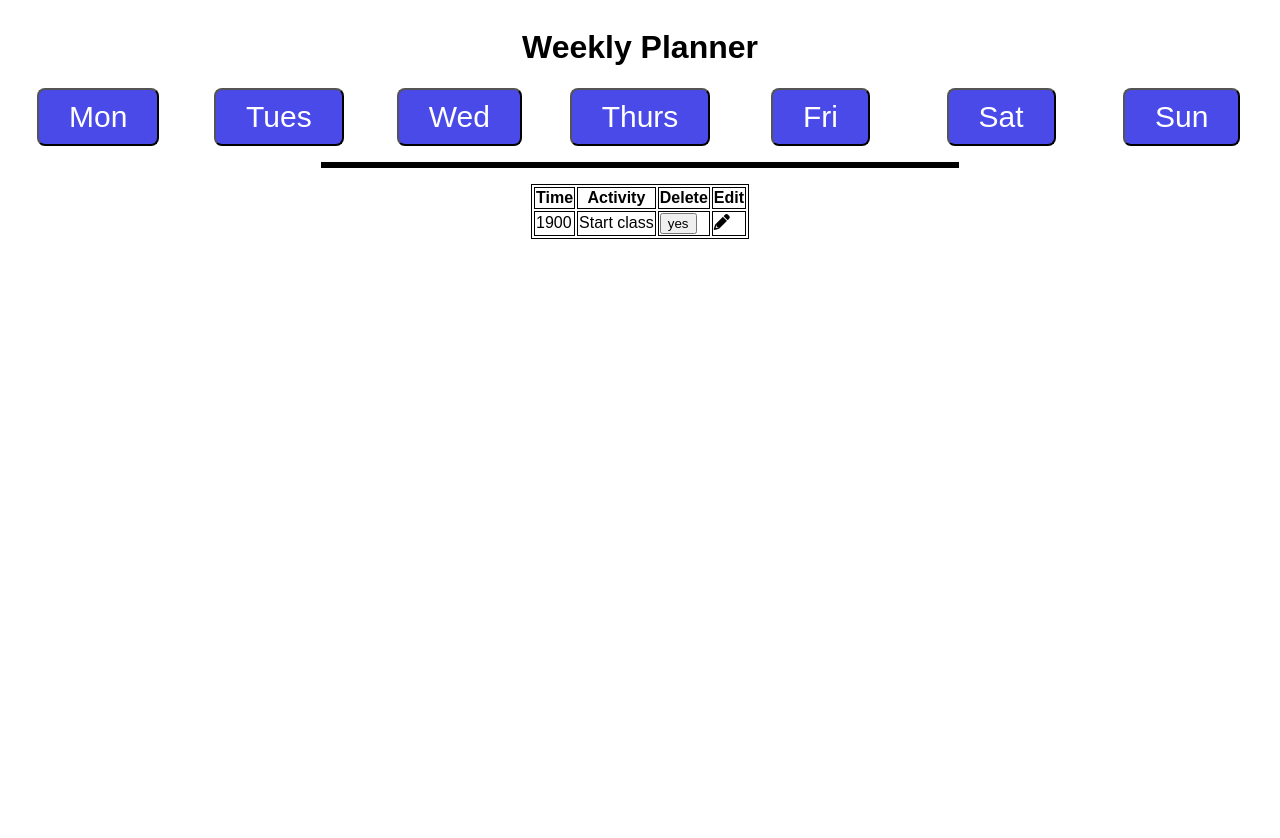
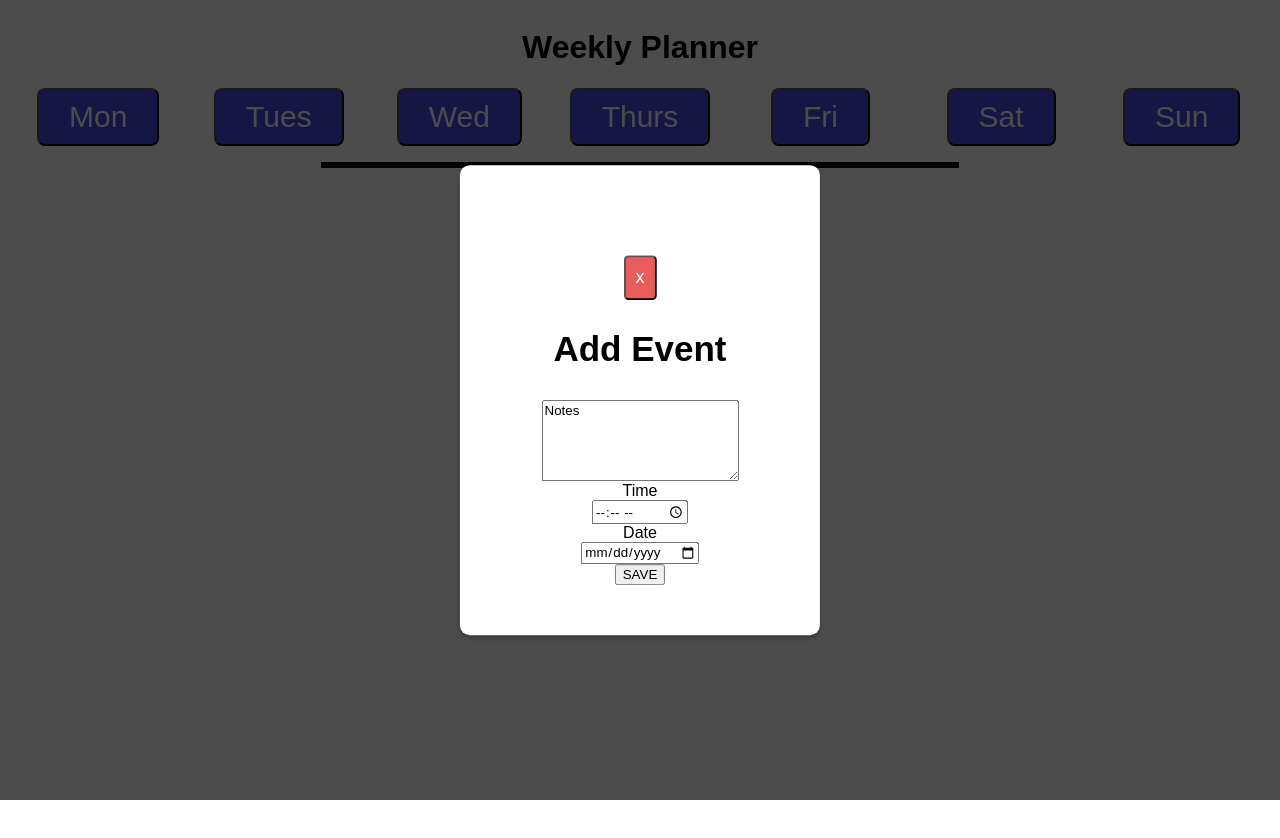
Before and after one commit to Aiden-Peace300/week-planner, a website: page index.html in a window 1280 px wide. Both pictures are taken after a click on the button "Mon". Before the commit the page ends 800 px from the top, so only its background shows below. Drawn offline with Linux system fonts and the light colour scheme.

Commit message:
Updated x close button

```diff
--- a/index.html
+++ b/index.html
@@ -51,14 +51,19 @@
         <div class="column-full">
           <!-- The Popup -->
           <div class="popup">
+            <div class="wrapper">
               <div class="popup-content">
+                <div class="x-button">
+                  <button class="close-button">x</button>
+                </div>
                 <h2>Add Event</h2>
                 <textarea cols="22" rows="5">Notes</textarea>
                 <label for="time">Time</label>
                 <input type="time" id="time" class="time-button"></input>
                 <label for="date">Date</label>
                 <input type="date" id="date" class="day-button"></input>
-              <button class="close-button">close</button>
+                <button type="submit">SAVE</button>
+              </div>
             </div>
           </div>
         </div>
--- a/main.js
+++ b/main.js
@@ -1,4 +1,4 @@
-const $clickButton = document.querySelectorAll('.click-button');
+const $clickButton = document.querySelector('.click-button');
 const $closeButton = document.querySelector('.close-button');
 
 // when you click a day
--- a/styles.css
+++ b/styles.css
@@ -106,11 +106,14 @@ h2 {
   align-items: center;
 }
 
-.popup-content {
+.wrapper {
   position: absolute;
-  display: flex;
   top: 50%;
   left: 50%;
+}
+
+.popup-content {
+  display: flex;
   transform: translate(-50%, -50%);
   background-color: #fff;
   border-radius: 10px;
@@ -121,16 +124,21 @@ h2 {
   padding: 50px 80px;
 }
 
-/* NO RED BUTTON */
+/* CLOSE BUTTON */
 .close-button {
   background-color: #ea5d5d;
   color: white;
-  padding: 15px 55px;
-
-  /* Vertical padding: , Horizontal padding:  */
+  padding: 10px;
   margin-top: 40px;
   border-radius: 5px;
-  font-size: 35px;
+  font-size: 18px;
+}
+
+.x-button {
+  display: flex;
+  justify-content: flex-end;
+  align-items: right;
+  text-align: right;
 }
 
 .click-button {
```
Lines whose indentation alone changed are shown as unchanged.
